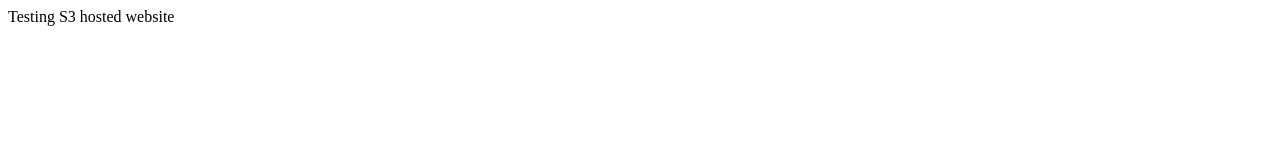
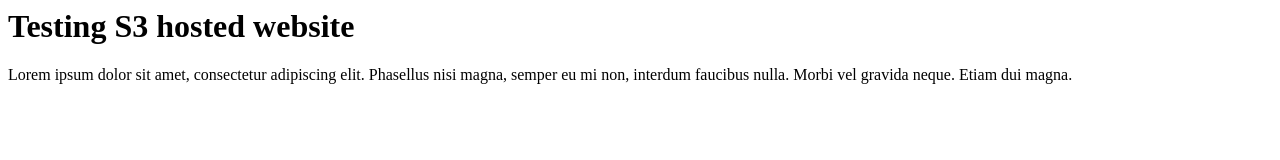
Before and after one commit to dbishoponline/s3-website-stack, a plain HTML site: page index.html in a window 1280 px wide. Drawn offline with Linux system fonts and the light colour scheme.

Commit message:
2nd commit

```diff
--- a/index.html
+++ b/index.html
@@ -4,6 +4,8 @@
   </head>
 
   <body>
-    Testing S3 hosted website
+    <h1>Testing S3 hosted website</h1>
+    <p>Lorem ipsum dolor sit amet, consectetur adipiscing elit. Phasellus nisi magna, semper eu mi non, interdum faucibus
+    nulla. Morbi vel gravida neque. Etiam dui magna.</p>
   </body>
 </html>
```
